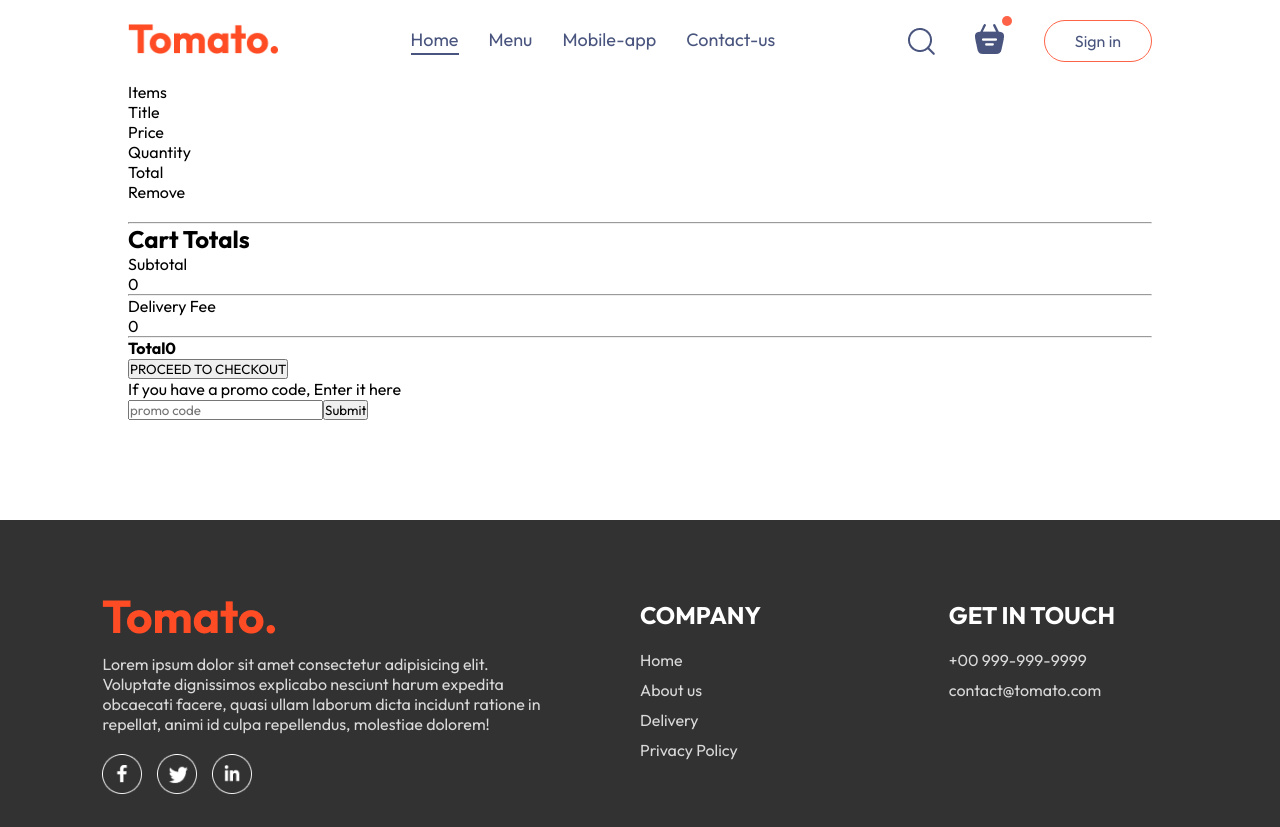
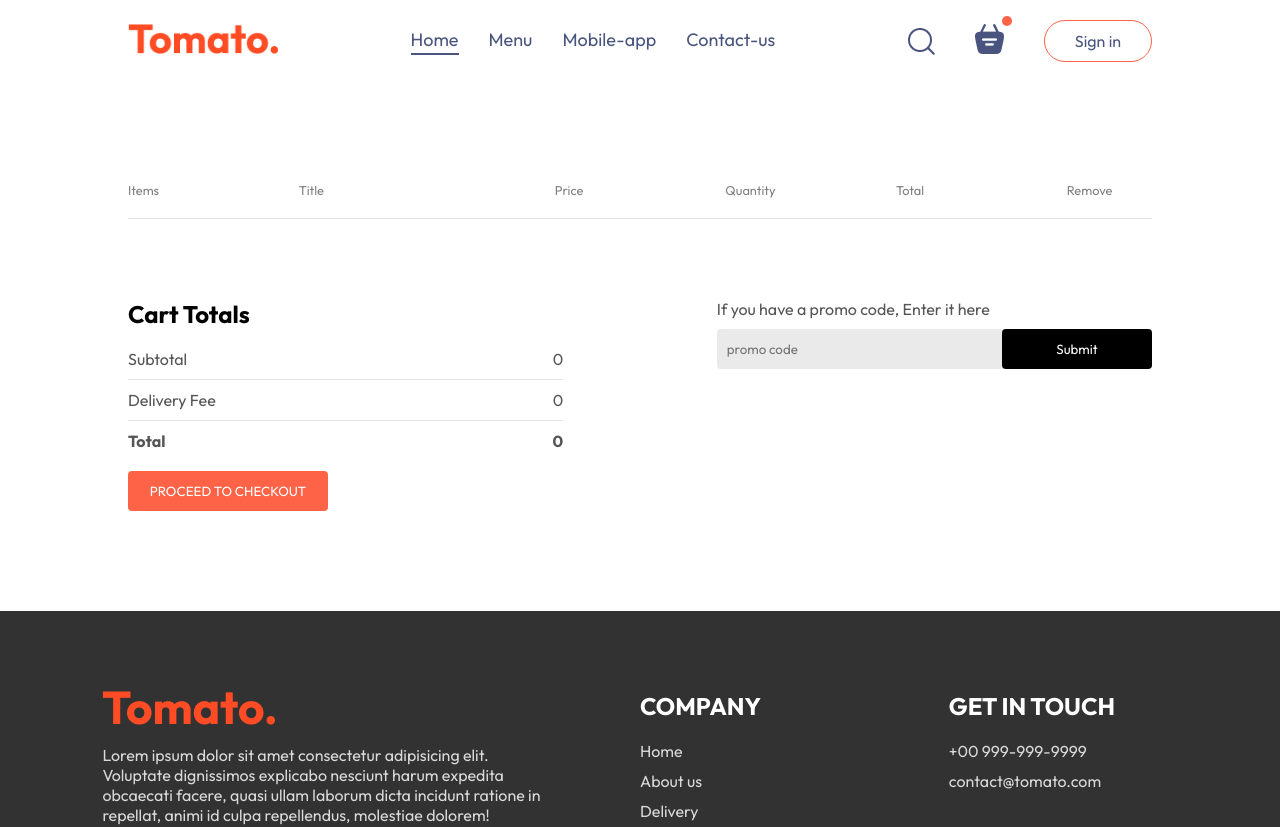
Before and after one commit to Pratyush-Panda-2006/Projects, a React (Vite) app in the folder foodapp/: page /cart in a window 1280 px wide. Shown: the top 827 px of the page. Built offline with nearby package versions, Linux system fonts and the light colour scheme.

Commit message:
feat(foodapp/Cart):Added cart design

```diff
--- a/foodapp/src/Pages/Cart/Cart.css
+++ b/foodapp/src/Pages/Cart/Cart.css
@@ -0,0 +1,84 @@
+.cart{
+  margin-top: 100px;
+}
+.cart-items-title{
+  display: grid;
+  grid-template-columns: 1fr 1.5fr 1fr 1fr 1fr 0.5fr;
+  align-items: center;
+  color: grey;
+  font-size: max(1vw, 12px);
+}
+.cart-items-item{
+  margin: 10px 0;
+  color: black;
+}
+.cart-items-item img{
+  width: 50px;
+}
+.cart hr{
+  height: 1px;
+  background-color: #e2e2e2;
+  border: none;
+}
+.cart-items-item .cross{
+  cursor: pointer;
+}
+
+.cart-bottom{
+  margin-top: 80px;
+  display: flex;
+  justify-content: space-between;
+  gap: max(12vw, 20px);
+}
+.cart-total{
+  flex: 1;
+  display: flex;
+  flex-direction: column;
+  gap: 20px;
+}
+.cart-total-details{
+  display: flex;
+  justify-content: space-between;
+  color: #555;
+}
+.cart-total hr{
+  margin: 10px 0;
+}
+.cart-total button{
+  border: none;
+  color: white;
+  background-color: tomato;
+  width: max(15vw, 200px);
+  padding: 12px 0;
+  border-radius: 4px;
+  cursor: pointer;
+}
+
+.cart-promocode{
+  flex: 1;
+}
+.cart-promocode p{
+  color: #555;
+}
+.cart-promocode-input{
+  margin-top: 10px;
+  display: flex;
+  justify-content: space-between;
+  align-items: center;
+  background-color: #eaeaea;
+  border-radius: 4px;
+}
+.cart-promocode-input input{
+  background: transparent;
+  border: none;
+  outline: none;
+  padding-left: 10px;
+}
+.cart-promocode-input button{
+  width: max(10vw, 150px);
+  padding: 12px 5px;
+  background-color: black;
+  border: none;
+  color: white;
+  border-radius: 4px;
+}
```
